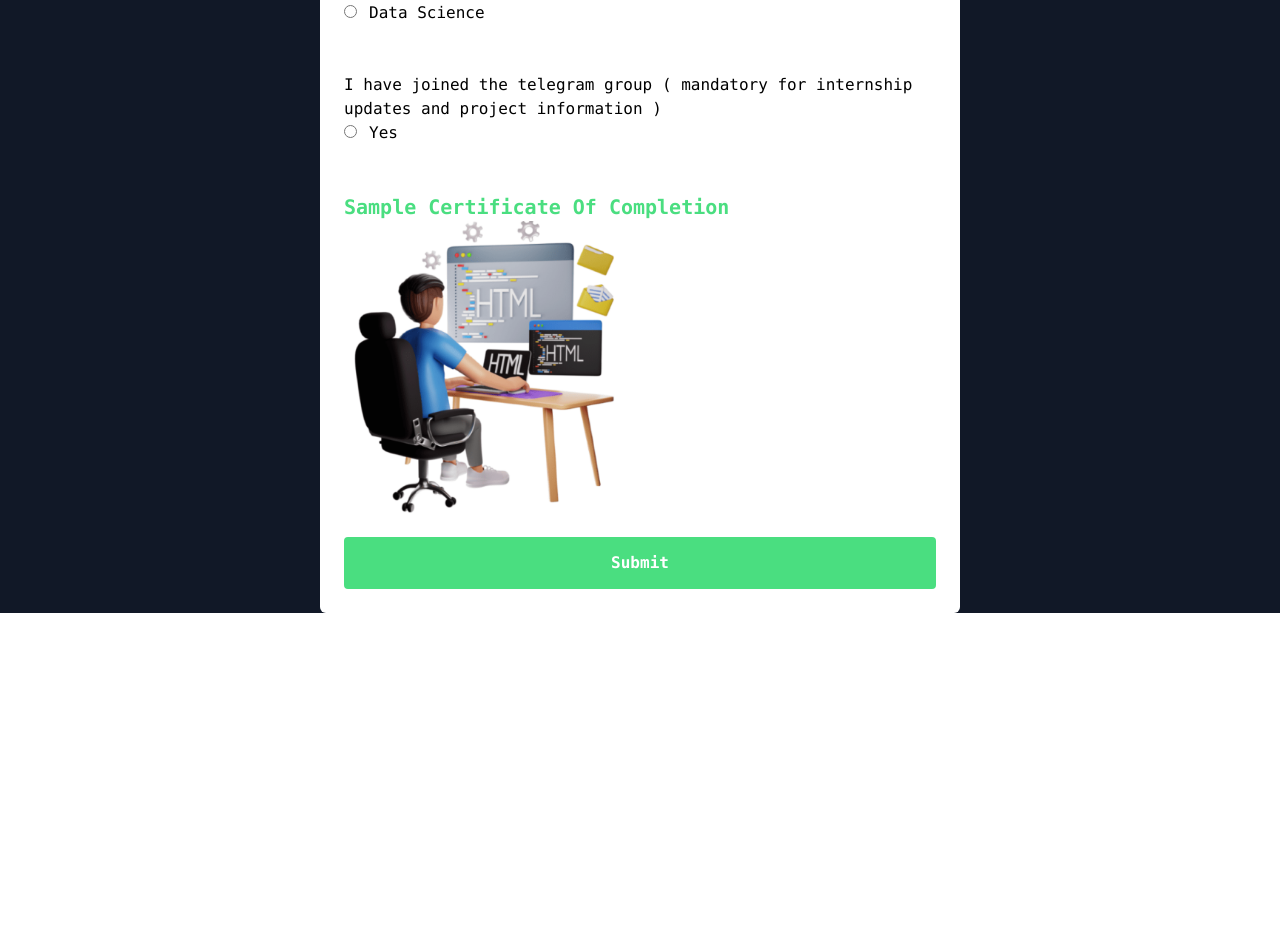
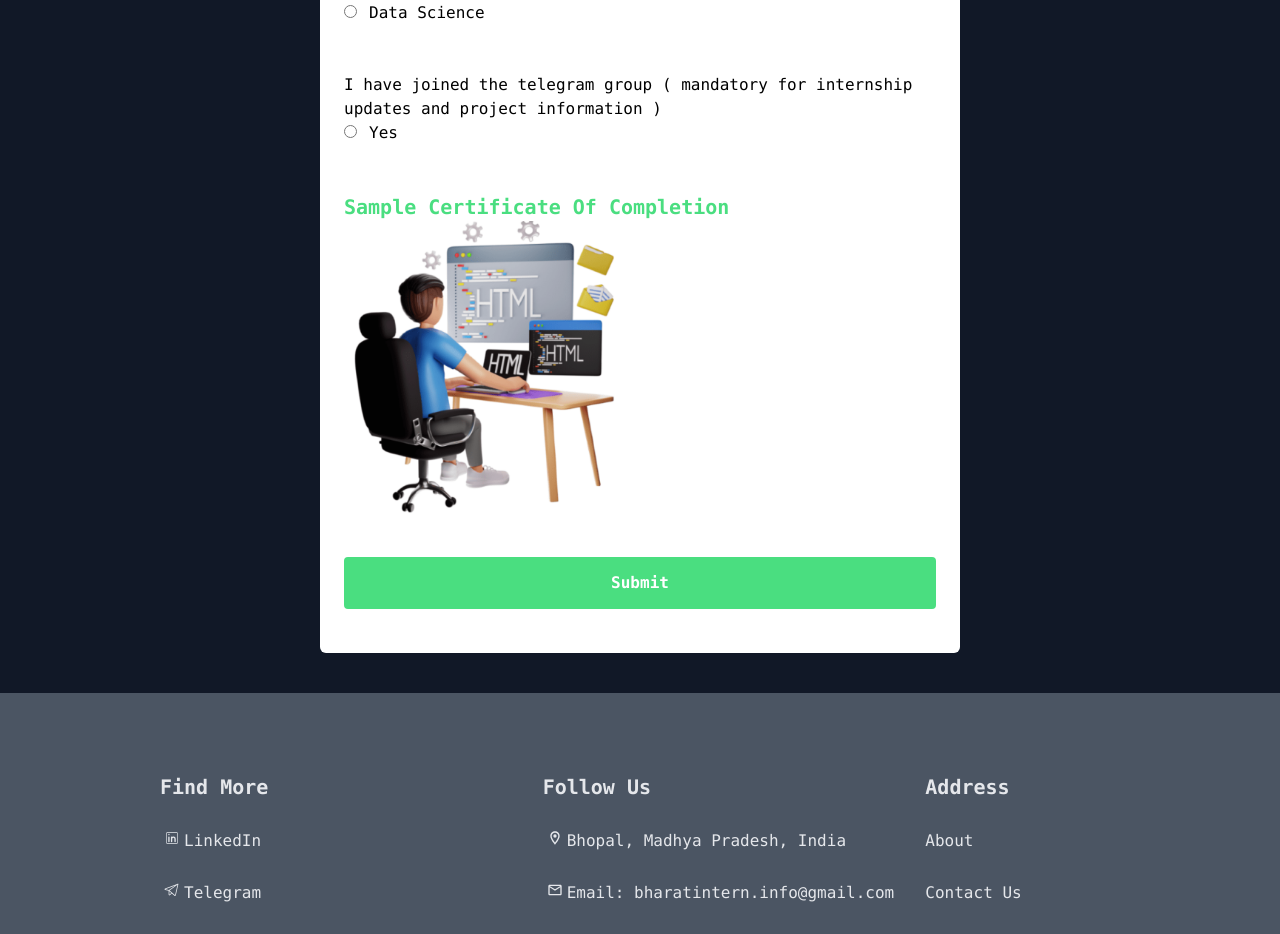
Before and after one commit to patrickiyiakimo/bharat-intern, a React (Create React App) app: page /signup in a window 1280 px wide. Shown: the part 1252-2186 px from the top of the page. Before the commit the page ends 1865 px from the top, so only its background shows below. Built offline with nearby package versions, Linux system fonts and the light colour scheme.

Commit message:
Update SignUp.jsx

```diff
--- a/src/components/SignUp.jsx
+++ b/src/components/SignUp.jsx
@@ -1,6 +1,7 @@
 import React from "react";
 import { IoMdContact } from "react-icons/io";
 import image_one from "../Bharatintern images/wd-02b6a38300b1e58689d0ee466bd73119.png";
+import Footer from "./Footer";
 
 const SignUp = () => {
   return (
@@ -9,7 +10,7 @@ const SignUp = () => {
         <p className="text-center pb-10 pt-40 text-white font-semibold text-2xl">
           Virtual Internship Program
         </p>
-        <div className="flex text-grey-400 justify-center  bg-gray-900">
+        <div className="flex text-grey-400 justify-center mb-10 bg-gray-900">
           <div className="mr-80 ml-80 p-6 shagow-lg bg-white rounded-md">
             <h1 className="text-3xl text-gray-900 text-center block font-semibold pb-10">
               <IoMdContact className="text-gray-900" />
@@ -108,7 +109,7 @@ const SignUp = () => {
             <div className="mt-5">
               <button
                 type="submit"
-                className="border-2 border-green-400 bg-green-400 text-white py-3  rounded w-full hover:bg-green-600 hover:border-2 hover:text-white-900 font-semibold"
+                className="mb-5 mt-5 border-2 border-green-400 bg-green-400 text-white py-3  rounded w-full hover:bg-green-600 hover:border-2 hover:text-white-900 font-semibold"
               >
                 Submit
               </button>
@@ -116,6 +117,7 @@ const SignUp = () => {
           </div>
         </div>
       </div>
+      <Footer />
     </div>
   );
 };
```
